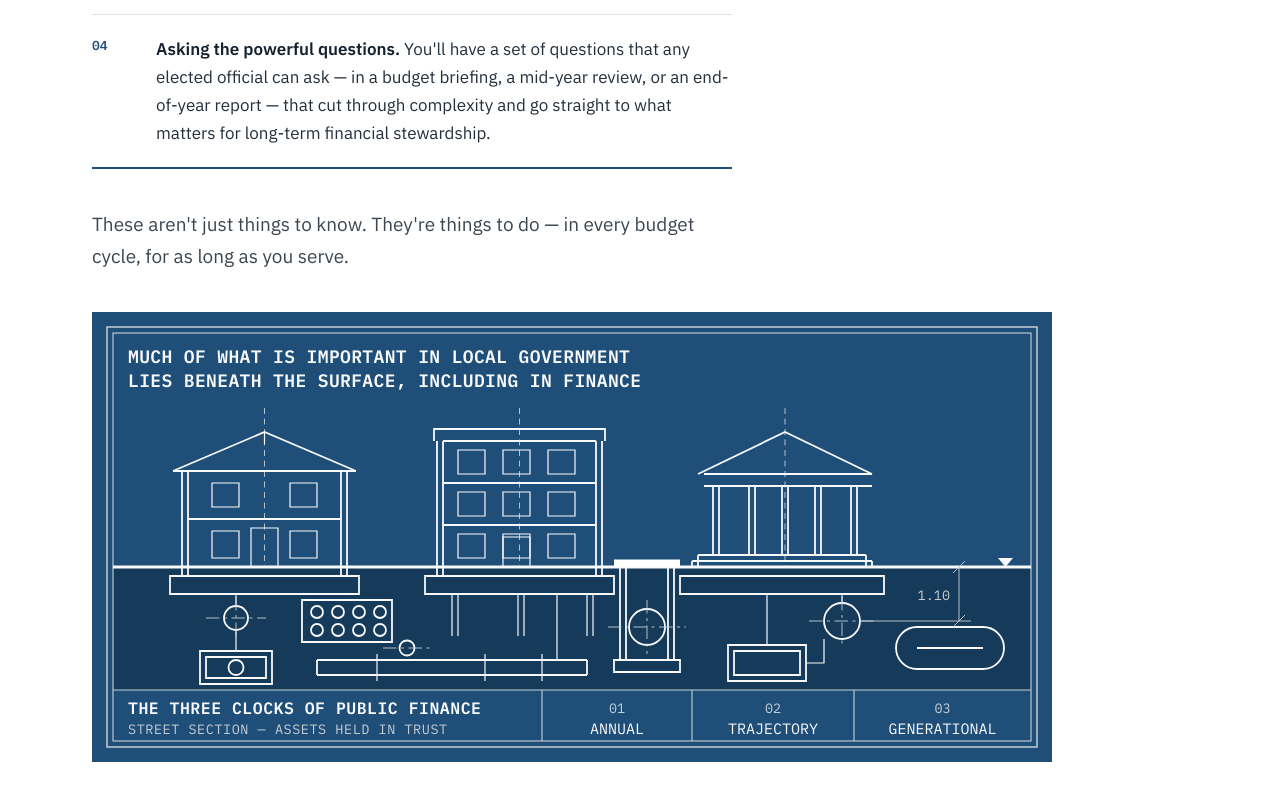
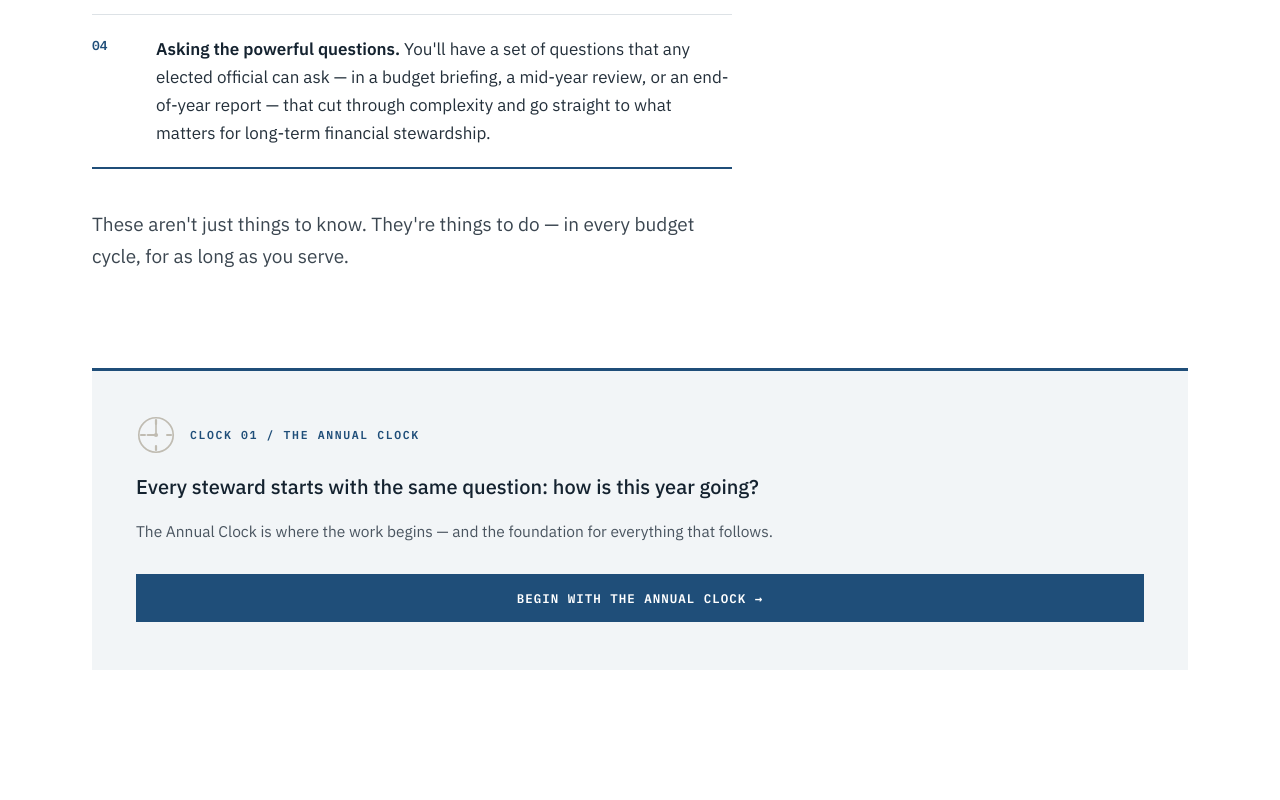
Before and after one commit to SKavanagh13/Seeing-the-System, a React (Vite) app: page / in a window 1280 px wide. Shown: the part 1956-2756 px from the top of the page. After the commit the page ends 2690 px from the top, so only its background shows below. Built offline with nearby package versions, Linux system fonts and the light colour scheme.

Commit message:
Address reviewer feedback on clocks, questions, and visuals

```diff
--- a/content/chapter1.md
+++ b/content/chapter1.md
@@ -12,8 +12,6 @@ But the more important realization comes next: the [GLOSSARY:budget]budget[/GLOS
 Which means the steward's job starts before the budget is adopted — and doesn't end when it is.
 
 Two questions will guide you through the annual clock.
-
-[VISUAL:The annual clock — a sense of the yearly budget cycle.]
 
 ---
 
--- a/content/chapter3.md
+++ b/content/chapter3.md
@@ -62,8 +62,6 @@ Ask whether your government tracks [GLOSSARY:revenue_per_acre]revenue per acre[/
 
 **Further reading:** GFOA — [The Root of Local Government Revenues](https://www.gfoa.org/materials/the-root-of-local-government-revenues)
 
-[VISUAL:Revenue per acre comparison — dense downtown block vs. sprawling subdivision, with revenue and cost figures.]
-
 [/L2]
 
 ---
--- a/content/prologue.md
+++ b/content/prologue.md
@@ -29,5 +29,3 @@ You don't need to be a public finance expert. That's what your finance director
 [GOAL]Asking the powerful questions.|You'll have a set of questions that any elected official can ask — in a budget briefing, a mid-year review, or an end-of-year report — that cut through complexity and go straight to what matters for long-term financial stewardship.[/GOAL]
 
 These aren't just things to know. They're things to do — in every budget cycle, for as long as you serve.
-
-[VISUAL:A city as something held in trust — the commons idea. Could be an aerial view of a community, or an abstract illustration of shared stewardship.]
--- a/src/components/ClockDial.tsx
+++ b/src/components/ClockDial.tsx
@@ -11,12 +11,12 @@ const CLOCK_COLOR: Record<ClockKey, string> = {
 }
 
 // Hand angles in degrees from 12 o'clock (clockwise positive).
-// Annual: hour at 9:00 (270°). Trajectory: hour at 6:00 (180°). Generational: hour at ~4:00 (120°).
+// The journey advances through the day: Annual at 9am, Trajectory at noon, Generational at 5pm.
 // Minute hand is always at 12:00 (0°) on every clock.
 const HAND_ANGLES: Record<ClockKey, { hour: number; minute: number }> = {
   annual:       { hour: 270, minute: 0 },
-  trajectory:   { hour: 180, minute: 0 },
-  generational: { hour: 120, minute: 0 },
+  trajectory:   { hour: 0, minute: 0 },
+  generational: { hour: 150, minute: 0 },
 }
 
 const CX = 18
--- a/src/components/StreetSectionSvg.tsx
+++ /dev/null
@@ -1,152 +0,0 @@
-export function StreetSectionSvg({ viewBox }: { viewBox: string }) {
-  return (
-    <svg
-      xmlns="http://www.w3.org/2000/svg"
-      viewBox={viewBox}
-      role="img"
-      aria-label="A blueprint of a typical street section: three buildings with spread footings, wall thicknesses, floor slabs, a parapet and a colonnade above a cut grade line; below it a dense network of buried works — water main and valve chamber, a duct bank, a gas line, foundation piles, a deep trunk, a sanitary sewer in a precast manhole, a storm sewer, a box culvert and a buried tank; a title block names the three clocks"
-    >
-      <title>Much of what is important in local government lies beneath the surface, including in finance</title>
-
-      {/* Sheet field and earth */}
-      <rect width="640" height="300" fill="#1F4E79" />
-      <rect x="14" y="170" width="612" height="82" fill="#163A5A" />
-
-      {/* Sheet borders */}
-      <g fill="none" stroke="#C5CED4" strokeWidth="1">
-        <rect x="10" y="10" width="620" height="280" />
-      </g>
-      <g fill="none" stroke="#C5CED4" strokeWidth="0.75">
-        <rect x="14" y="14" width="612" height="272" />
-      </g>
-
-      {/* Centerlines */}
-      <g fill="none" stroke="#C5CED4" strokeWidth="0.6" strokeDasharray="4 3">
-        <path d="M115 64V170M285 64V170M462 64V170" />
-      </g>
-
-      {/* Buildings — walls, footings, slabs, gable, colonnade */}
-      <g fill="none" stroke="#F7F9FA" strokeWidth="1.2" strokeLinejoin="miter">
-        <path d="M60 170V106M64 170V106M166 170V106M170 170V106" />
-        <path d="M64 138H166" />
-        <path d="M64 106H166" />
-        <path d="M54 106H176" />
-        <path d="M54 106L115 80L176 106" />
-        <path d="M52 176H178V188H52Z" />
-        <path d="M60 170V176M64 170V176M166 170V176M170 170V176" />
-
-        <path d="M230 170V86M234 170V86M336 170V86M340 170V86" />
-        <path d="M234 142H336M234 114H336M234 86H336" />
-        <path d="M228 86V78H342V86" />
-        <path d="M222 176H348V188H222Z" />
-        <path d="M230 170V176M234 170V176M336 170V176M340 170V176" />
-
-        <path d="M392 176H528V188H392Z" />
-        <path d="M396 170H524M400 166H520M404 162H516M400 170V166M520 170V166" />
-        <path d="M414 162V116M418 162V116M438 162V116M442 162V116M460 162V116M464 162V116M482 162V116M486 162V116M506 162V116M510 162V116" />
-        <path d="M408 116H520M408 108H520" />
-        <path d="M404 108L462 80L520 108" />
-        <path d="M404 170V162M516 170V162" />
-      </g>
-
-      {/* Window openings and door */}
-      <g fill="none" stroke="#F7F9FA" strokeWidth="0.8">
-        <path d="M80 146H98V164H80ZM132 146H150V164H132Z" />
-        <path d="M80 114H98V130H80ZM132 114H150V130H132Z" />
-        <path d="M106 144H124V170H106Z" />
-        <path d="M115 80V88" />
-
-        <path d="M244 148H262V164H244ZM274 148H292V164H274ZM304 148H322V164H304Z" />
-        <path d="M244 120H262V136H244ZM274 120H292V136H274ZM304 120H322V136H304Z" />
-        <path d="M244 92H262V108H244ZM274 92H292V108H274ZM304 92H322V108H304Z" />
-        <path d="M274 150H292V170H274Z" />
-      </g>
-
-      {/* Cut grade line — heaviest */}
-      <g fill="none" stroke="#F7F9FA" strokeWidth="2">
-        <path d="M14 170H626" />
-      </g>
-
-      {/* Underground works — pipes, structures */}
-      <g fill="none" stroke="#F7F9FA" strokeWidth="1.2">
-        <circle cx="96" cy="204" r="8" />
-        <path d="M72 226H120V248H72Z" />
-        <path d="M76 230H116V244H76Z" />
-        <circle cx="96" cy="237" r="5" />
-        <path d="M140 192H200V220H140Z" />
-        <circle cx="150" cy="200" r="4" /><circle cx="164" cy="200" r="4" /><circle cx="178" cy="200" r="4" /><circle cx="192" cy="200" r="4" />
-        <circle cx="150" cy="212" r="4" /><circle cx="164" cy="212" r="4" /><circle cx="178" cy="212" r="4" /><circle cx="192" cy="212" r="4" />
-        <circle cx="210" cy="224" r="5" />
-        <path d="M150 232H330M150 242H330M150 232V242M330 232V242" />
-        <circle cx="370" cy="210" r="12" />
-        <path d="M352 170V232M356 170V232M384 170V232M388 170V232" />
-        <path d="M348 232H392V240H348Z" />
-        <circle cx="500" cy="206" r="12" />
-        <path d="M424 222H476V246H424Z" />
-        <path d="M428 226H472V242H428Z" />
-        <path d="M550 210H594A14 14 0 0 1 594 238H550A14 14 0 0 1 550 210Z" />
-        <path d="M550 224H594" />
-      </g>
-
-      {/* Laterals, risers, piles */}
-      <g fill="none" stroke="#F7F9FA" strokeWidth="0.8">
-        <path d="M96 212V226" />
-        <path d="M96 188V196" />
-        <path d="M240 188V216M244 188V216M284 188V216M288 188V216M330 188V216M334 188V216" />
-        <path d="M310 188V232" />
-        <path d="M450 188V222" />
-        <path d="M500 188V194" />
-        <path d="M476 234H488V218" />
-        <path d="M190 228V246M262 228V246M300 228V246" />
-      </g>
-
-      {/* Centerlines — dash-dot */}
-      <g fill="none" stroke="#C5CED4" strokeWidth="0.6" strokeDasharray="9 3 2 3">
-        <path d="M76 204H116M96 190V218" />
-        <path d="M344 210H396M370 192V228" />
-        <path d="M478 206H522M500 190V222" />
-        <path d="M194 224H226" />
-      </g>
-
-      {/* Dimension line and arrows */}
-      <g fill="none" stroke="#C5CED4" strokeWidth="0.6">
-        <path d="M512 206H586" />
-        <path d="M578 170V206" />
-        <path d="M574 174L582 166M574 210L582 202" />
-      </g>
-      <g fill="#C5CED4" fontFamily="'IBM Plex Mono', ui-monospace, monospace" fontSize={9} textAnchor="end">
-        <text x="572" y="192">1.10</text>
-      </g>
-
-      {/* Manhole cover — single pure white mark */}
-      <g fill="#FFFFFF" stroke="none">
-        <path d="M348 165H392V170H348Z" />
-      </g>
-      {/* Datum triangle */}
-      <g fill="#F7F9FA" stroke="none">
-        <path d="M604 164L614 164L609 170Z" />
-      </g>
-
-      {/* Caption */}
-      <g fill="#F7F9FA" fontFamily="'IBM Plex Mono', ui-monospace, monospace" textAnchor="start">
-        <text x="24" y="34" fontSize={12} fontWeight="600" letterSpacing="0.02em">MUCH OF WHAT IS IMPORTANT IN LOCAL GOVERNMENT</text>
-        <text x="24" y="50" fontSize={12} fontWeight="600" letterSpacing="0.02em">LIES BENEATH THE SURFACE, INCLUDING IN FINANCE</text>
-      </g>
-
-      {/* Title block */}
-      <g fill="none" stroke="#C5CED4" strokeWidth="0.75">
-        <path d="M14 252H626M300 252V286M400 252V286M508 252V286" />
-      </g>
-      <g fontFamily="'IBM Plex Mono', ui-monospace, monospace" textAnchor="start">
-        <text x="24" y="268" fontSize={11} fontWeight="600" fill="#F7F9FA" letterSpacing="0.03em">THE THREE CLOCKS OF PUBLIC FINANCE</text>
-        <text x="24" y="281" fontSize={9} fill="#C5CED4" letterSpacing="0.04em">STREET SECTION — ASSETS HELD IN TRUST</text>
-        <text x="350" y="267" fontSize={9} fill="#C5CED4" textAnchor="middle">01</text>
-        <text x="350" y="281" fontSize={10} fill="#F7F9FA" textAnchor="middle">ANNUAL</text>
-        <text x="454" y="267" fontSize={9} fill="#C5CED4" textAnchor="middle">02</text>
-        <text x="454" y="281" fontSize={10} fill="#F7F9FA" textAnchor="middle">TRAJECTORY</text>
-        <text x="567" y="267" fontSize={9} fill="#C5CED4" textAnchor="middle">03</text>
-        <text x="567" y="281" fontSize={10} fill="#F7F9FA" textAnchor="middle">GENERATIONAL</text>
-      </g>
-    </svg>
-  )
-}
--- a/src/pages/HomePage.tsx
+++ b/src/pages/HomePage.tsx
@@ -1,8 +1,7 @@
-import { Fragment, useEffect, useState, type ReactNode } from 'react'
+import { Fragment, type ReactNode } from 'react'
 import { NavLink } from 'react-router-dom'
 
 import { ClockDial } from '../components/ClockDial'
-import { StreetSectionSvg } from '../components/StreetSectionSvg'
 import { GlossaryTerm } from '../components/GlossaryTerm'
 import { ChapterRenderer } from '../components/chapter/ChapterRenderer'
 import { getChapterContent } from '../lib/chapterContent'
@@ -53,14 +52,9 @@ type GoalMarkup = {
   body: string
 }
 
-type VisualMarkup = {
-  caption: string
-}
-
 type HomeSegment =
   | { type: 'chapter'; nodes: ChapterRenderNode[] }
   | { type: 'goal'; goal: GoalMarkup }
-  | { type: 'visual'; visual: VisualMarkup }
 
 function renderHomeSegments(segments: HomeSegment[]): ReactNode[] {
   const result: ReactNode[] = []
@@ -68,14 +62,6 @@ function renderHomeSegments(segments: HomeSegment[]): ReactNode[] {
 
   while (i < segments.length) {
     const seg = segments[i]
-
-    if (seg.type === 'visual') {
-      result.push(
-        <StreetSectionIllustration key={`visual-${i}`} />,
-      )
-      i += 1
-      continue
-    }
 
     if (seg.type === 'chapter') {
       result.push(
@@ -120,16 +106,6 @@ function buildHomeSegments(nodes: ChapterRenderNode[]): HomeSegment[] {
       continue
     }
 
-    const visual = getVisualMarkup(node)
-    if (visual) {
-      if (currentNodes.length > 0) {
-        segments.push({ type: 'chapter', nodes: currentNodes })
-        currentNodes = []
-      }
-      segments.push({ type: 'visual', visual })
-      continue
-    }
-
     currentNodes.push(node)
   }
 
@@ -145,11 +121,6 @@ function getGoalMarkup(node: ChapterRenderNode): GoalMarkup | null {
   const match = node.text.match(/^\[GOAL\]([^|]+)\|(.+)\[\/GOAL\]$/)
   if (!match) return null
   return { lead: match[1].trim(), body: match[2].trim() }
-}
-
-function getVisualMarkup(node: ChapterRenderNode): VisualMarkup | null {
-  if (node.type !== 'visual') return null
-  return { caption: node.description }
 }
 
 function GoalRow({
@@ -172,27 +143,6 @@ function GoalRow({
         <InlineContent text={body} />
       </div>
     </div>
-  )
-}
-
-function StreetSectionIllustration() {
-  const [narrow, setNarrow] = useState(
-    () => window.matchMedia('(max-width: 560px)').matches,
-  )
-
-  useEffect(() => {
-    const mq = window.matchMedia('(max-width: 560px)')
-    const handler = (e: MediaQueryListEvent) => setNarrow(e.matches)
-    mq.addEventListener('change', handler)
-    return () => mq.removeEventListener('change', handler)
-  }, [])
-
-  const viewBox = narrow ? '330 150 180 150' : '0 0 640 300'
-
-  return (
-    <figure className="street-section">
-      <StreetSectionSvg viewBox={viewBox} />
-    </figure>
   )
 }
 
--- a/src/styles.css
+++ b/src/styles.css
@@ -360,19 +360,6 @@ select {
   color: var(--ink);
 }
 
-/* Street section illustration */
-
-.street-section {
-  margin: 0;
-  max-width: 960px;
-}
-
-.street-section svg {
-  display: block;
-  width: 100%;
-  height: auto;
-}
-
 .home-page__actions {
   display: flex;
   flex-wrap: wrap;
```
Also changed, not shown: src/pages/ToolkitPage.tsx (+5 -6 lines).
